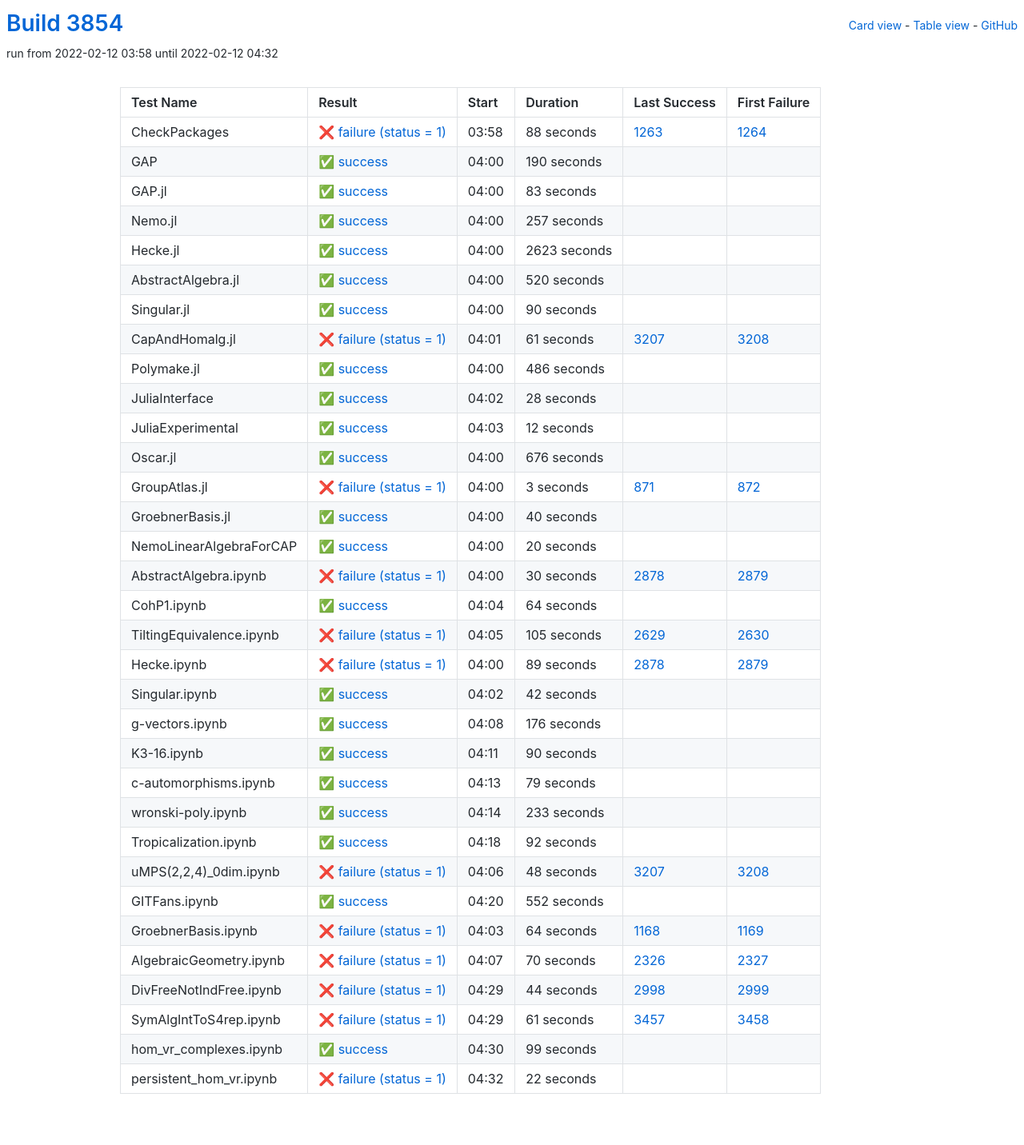
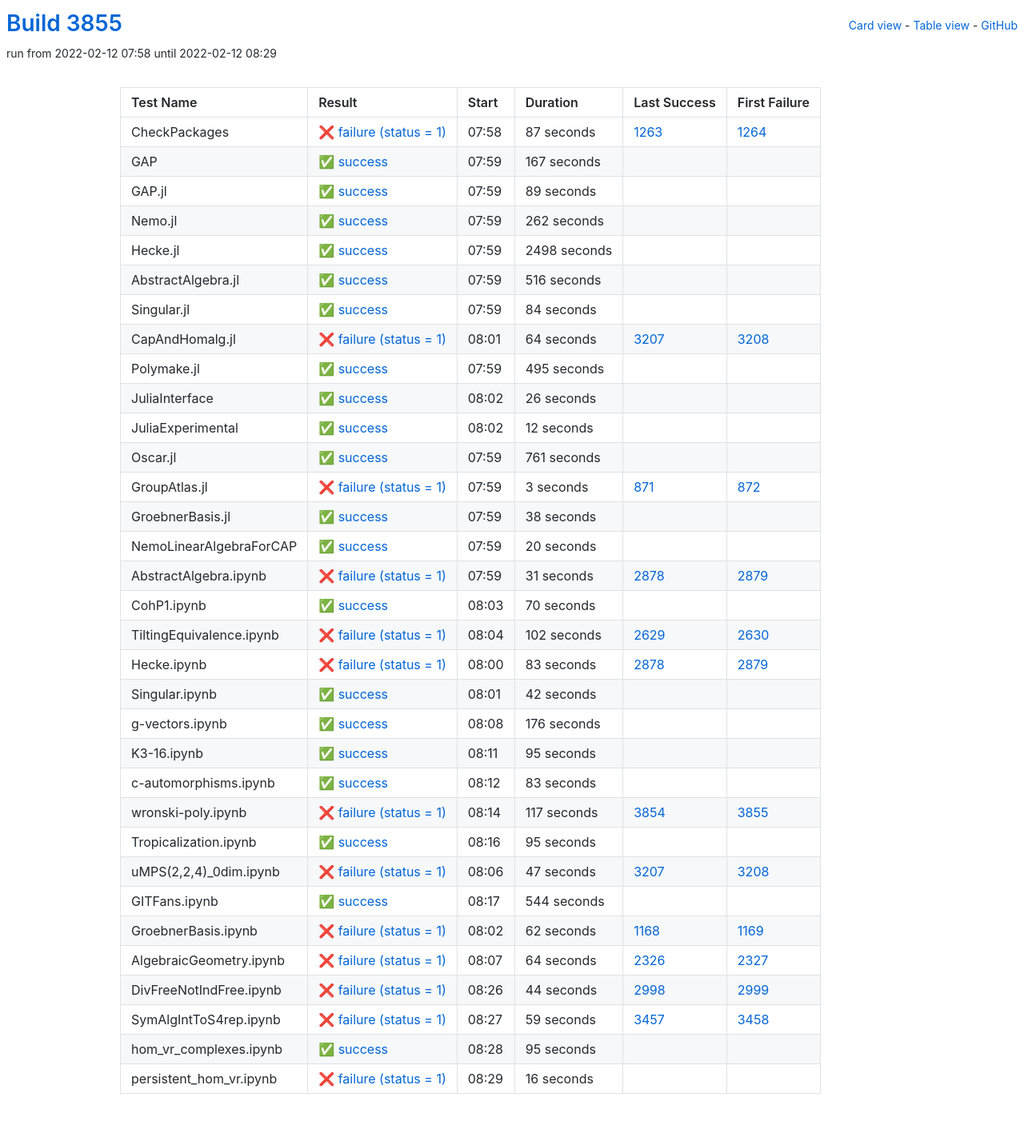
Before and after one commit to oscar-system/oscar-ci-status-stable, a Jekyll site: the page built from table.html, in a window 1280 px wide. Shown: the whole page at 80% size. Built offline with Jekyll 4.4.1, drawn with Linux system fonts in a browser that asks for light colours.

Commit message:
Build #3855

```diff
--- a/_data/ci.yml
+++ b/_data/ci.yml
@@ -1,6 +1,6 @@
 ---
-build: 3854
-build_url: https://oscarci.mathematik.uni-kl.de/job/oscar-stable/3854/
+build: 3855
+build_url: https://oscarci.mathematik.uni-kl.de/job/oscar-stable/3855/
 job: oscar-stable
 organization: oscar-system
 repo: oscar-ci-status-stable
@@ -8,128 +8,128 @@ repourl: https://github.com/oscar-system/oscar-ci-status-stable
 tests:
 - name: CheckPackages
   id: checkpackages
-  log: https://oscarci.mathematik.uni-kl.de/job/oscar-stable/3854/artifact/logs/build-3854/CheckPackages.log
-  start: 2022-02-12 03:58
+  log: https://oscarci.mathematik.uni-kl.de/job/oscar-stable/3855/artifact/logs/build-3855/CheckPackages.log
+  start: 2022-02-12 07:58
   success: false
   exitcode: 1
   status: failure
-  duration: 88
+  duration: 87
   last_success: 1263
   last_success_url: https://oscarci.mathematik.uni-kl.de/job/oscar-stable/1263/
   first_failure: 1264
   first_failure_url: https://oscarci.mathematik.uni-kl.de/job/oscar-stable/1264/
 - name: GAP
   id: gap
-  log: https://oscarci.mathematik.uni-kl.de/job/oscar-stable/3854/artifact/logs/build-3854/GAP.log
-  start: 2022-02-12 04:00
+  log: https://oscarci.mathematik.uni-kl.de/job/oscar-stable/3855/artifact/logs/build-3855/GAP.log
+  start: 2022-02-12 07:59
   success: true
   exitcode: 0
   status: success
-  duration: 190
+  duration: 167
   last_success: false
   last_success_url:
   first_failure: false
   first_failure_url:
 - name: GAP.jl
   id: gap-jl
-  log: https://oscarci.mathematik.uni-kl.de/job/oscar-stable/3854/artifact/logs/build-3854/GAP.jl.log
-  start: 2022-02-12 04:00
+  log: https://oscarci.mathematik.uni-kl.de/job/oscar-stable/3855/artifact/logs/build-3855/GAP.jl.log
+  start: 2022-02-12 07:59
   success: true
   exitcode: 0
   status: success
-  duration: 83
+  duration: 89
   last_success: false
   last_success_url:
   first_failure: false
   first_failure_url:
 - name: Nemo.jl
   id: nemo-jl
-  log: https://oscarci.mathematik.uni-kl.de/job/oscar-stable/3854/artifact/logs/build-3854/Nemo.jl.log
-  start: 2022-02-12 04:00
+  log: https://oscarci.mathematik.uni-kl.de/job/oscar-stable/3855/artifact/logs/build-3855/Nemo.jl.log
+  start: 2022-02-12 07:59
   success: true
   exitcode: 0
   status: success
-  duration: 257
+  duration: 262
   last_success: false
   last_success_url:
   first_failure: false
   first_failure_url:
 - name: Hecke.jl
   id: hecke-jl
-  log: https://oscarci.mathematik.uni-kl.de/job/oscar-stable/3854/artifact/logs/build-3854/Hecke.jl.log
-  start: 2022-02-12 04:00
+  log: https://oscarci.mathematik.uni-kl.de/job/oscar-stable/3855/artifact/logs/build-3855/Hecke.jl.log
+  start: 2022-02-12 07:59
   success: true
   exitcode: 0
   status: success
-  duration: 2623
+  duration: 2498
   last_success: false
   last_success_url:
   first_failure: false
   first_failure_url:
 - name: AbstractAlgebra.jl
   id: abstractalgebra-jl
-  log: https://oscarci.mathematik.uni-kl.de/job/oscar-stable/3854/artifact/logs/build-3854/AbstractAlgebra.jl.log
-  start: 2022-02-12 04:00
+  log: https://oscarci.mathematik.uni-kl.de/job/oscar-stable/3855/artifact/logs/build-3855/AbstractAlgebra.jl.log
+  start: 2022-02-12 07:59
   success: true
   exitcode: 0
   status: success
-  duration: 520
+  duration: 516
   last_success: false
   last_success_url:
   first_failure: false
   first_failure_url:
 - name: Singular.jl
   id: singular-jl
-  log: https://oscarci.mathematik.uni-kl.de/job/oscar-stable/3854/artifact/logs/build-3854/Singular.jl.log
-  start: 2022-02-12 04:00
+  log: https://oscarci.mathematik.uni-kl.de/job/oscar-stable/3855/artifact/logs/build-3855/Singular.jl.log
+  start: 2022-02-12 07:59
   success: true
   exitcode: 0
   status: success
-  duration: 90
+  duration: 84
   last_success: false
   last_success_url:
   first_failure: false
   first_failure_url:
 - name: CapAndHomalg.jl
   id: capandhomalg-jl
-  log: https://oscarci.mathematik.uni-kl.de/job/oscar-stable/3854/artifact/logs/build-3854/CapAndHomalg.jl.log
-  start: 2022-02-12 04:01
+  log: https://oscarci.mathematik.uni-kl.de/job/oscar-stable/3855/artifact/logs/build-3855/CapAndHomalg.jl.log
+  start: 2022-02-12 08:01
   success: false
   exitcode: 1
   status: failure
-  duration: 61
+  duration: 64
   last_success: 3207
   last_success_url: https://oscarci.mathematik.uni-kl.de/job/oscar-stable/3207/
   first_failure: 3208
   first_failure_url: https://oscarci.mathematik.uni-kl.de/job/oscar-stable/3208/
 - name: Polymake.jl
   id: polymake-jl
-  log: https://oscarci.mathematik.uni-kl.de/job/oscar-stable/3854/artifact/logs/build-3854/Polymake.jl.log
-  start: 2022-02-12 04:00
+  log: https://oscarci.mathematik.uni-kl.de/job/oscar-stable/3855/artifact/logs/build-3855/Polymake.jl.log
+  start: 2022-02-12 07:59
   success: true
   exitcode: 0
   status: success
-  duration: 486
+  duration: 495
   last_success: false
   last_success_url:
   first_failure: false
   first_failure_url:
 - name: JuliaInterface
   id: juliainterface
-  log: https://oscarci.mathematik.uni-kl.de/job/oscar-stable/3854/artifact/logs/build-3854/JuliaInterface.log
-  start: 2022-02-12 04:02
+  log: https://oscarci.mathematik.uni-kl.de/job/oscar-stable/3855/artifact/logs/build-3855/JuliaInterface.log
+  start: 2022-02-12 08:02
   success: true
   exitcode: 0
   status: success
-  duration: 28
+  duration: 26
   last_success: false
   last_success_url:
   first_failure: false
   first_failure_url:
 - name: JuliaExperimental
   id: juliaexperimental
-  log: https://oscarci.mathematik.uni-kl.de/job/oscar-stable/3854/artifact/logs/build-3854/JuliaExperimental.log
-  start: 2022-02-12 04:03
+  log: https://oscarci.mathematik.uni-kl.de/job/oscar-stable/3855/artifact/logs/build-3855/JuliaExperimental.log
+  start: 2022-02-12 08:02
   success: true
   exitcode: 0
   status: success
@@ -140,20 +140,20 @@ tests:
   first_failure_url:
 - name: Oscar.jl
   id: oscar-jl
-  log: https://oscarci.mathematik.uni-kl.de/job/oscar-stable/3854/artifact/logs/build-3854/Oscar.jl.log
-  start: 2022-02-12 04:00
+  log: https://oscarci.mathematik.uni-kl.de/job/oscar-stable/3855/artifact/logs/build-3855/Oscar.jl.log
+  start: 2022-02-12 07:59
   success: true
   exitcode: 0
   status: success
-  duration: 676
+  duration: 761
   last_success: false
   last_success_url:
   first_failure: false
   first_failure_url:
 - name: GroupAtlas.jl
   id: groupatlas-jl
-  log: https://oscarci.mathematik.uni-kl.de/job/oscar-stable/3854/artifact/logs/build-3854/GroupAtlas.jl.log
-  start: 2022-02-12 04:00
+  log: https://oscarci.mathematik.uni-kl.de/job/oscar-stable/3855/artifact/logs/build-3855/GroupAtlas.jl.log
+  start: 2022-02-12 07:59
   success: false
   exitcode: 1
   status: failure
@@ -164,20 +164,20 @@ tests:
   first_failure_url: https://oscarci.mathematik.uni-kl.de/job/oscar-stable/872/
 - name: GroebnerBasis.jl
   id: groebnerbasis-jl
-  log: https://oscarci.mathematik.uni-kl.de/job/oscar-stable/3854/artifact/logs/build-3854/GroebnerBasis.jl.log
-  start: 2022-02-12 04:00
+  log: https://oscarci.mathematik.uni-kl.de/job/oscar-stable/3855/artifact/logs/build-3855/GroebnerBasis.jl.log
+  start: 2022-02-12 07:59
   success: true
   exitcode: 0
   status: success
-  duration: 40
+  duration: 38
   last_success: false
   last_success_url:
   first_failure: false
   first_failure_url:
 - name: NemoLinearAlgebraForCAP
   id: nemolinearalgebraforcap
-  log: https://oscarci.mathematik.uni-kl.de/job/oscar-stable/3854/artifact/logs/build-3854/NemoLinearAlgebraForCAP.log
-  start: 2022-02-12 04:00
+  log: https://oscarci.mathematik.uni-kl.de/job/oscar-stable/3855/artifact/logs/build-3855/NemoLinearAlgebraForCAP.log
+  start: 2022-02-12 07:59
   success: true
   exitcode: 0
   status: success
@@ -188,56 +188,56 @@ tests:
   first_failure_url:
 - name: AbstractAlgebra.ipynb
   id: abstractalgebra-ipynb
-  log: https://oscarci.mathematik.uni-kl.de/job/oscar-stable/3854/artifact/logs/build-3854/AbstractAlgebra.ipynb.log
-  start: 2022-02-12 04:00
+  log: https://oscarci.mathematik.uni-kl.de/job/oscar-stable/3855/artifact/logs/build-3855/AbstractAlgebra.ipynb.log
+  start: 2022-02-12 07:59
   success: false
   exitcode: 1
   status: failure
-  duration: 30
+  duration: 31
   last_success: 2878
   last_success_url: https://oscarci.mathematik.uni-kl.de/job/oscar-stable/2878/
   first_failure: 2879
   first_failure_url: https://oscarci.mathematik.uni-kl.de/job/oscar-stable/2879/
 - name: CohP1.ipynb
   id: cohp1-ipynb
-  log: https://oscarci.mathematik.uni-kl.de/job/oscar-stable/3854/artifact/logs/build-3854/CohP1.ipynb.log
-  start: 2022-02-12 04:04
+  log: https://oscarci.mathematik.uni-kl.de/job/oscar-stable/3855/artifact/logs/build-3855/CohP1.ipynb.log
+  start: 2022-02-12 08:03
   success: true
   exitcode: 0
   status: success
-  duration: 64
+  duration: 70
   last_success: false
   last_success_url:
   first_failure: false
   first_failure_url:
 - name: TiltingEquivalence.ipynb
   id: tiltingequivalence-ipynb
-  log: https://oscarci.mathematik.uni-kl.de/job/oscar-stable/3854/artifact/logs/build-3854/TiltingEquivalence.ipynb.log
-  start: 2022-02-12 04:05
+  log: https://oscarci.mathematik.uni-kl.de/job/oscar-stable/3855/artifact/logs/build-3855/TiltingEquivalence.ipynb.log
+  start: 2022-02-12 08:04
   success: false
   exitcode: 1
   status: failure
-  duration: 105
+  duration: 102
   last_success: 2629
   last_success_url: https://oscarci.mathematik.uni-kl.de/job/oscar-stable/2629/
   first_failure: 2630
   first_failure_url: https://oscarci.mathematik.uni-kl.de/job/oscar-stable/2630/
 - name: Hecke.ipynb
   id: hecke-ipynb
-  log: https://oscarci.mathematik.uni-kl.de/job/oscar-stable/3854/artifact/logs/build-3854/Hecke.ipynb.log
-  start: 2022-02-12 04:00
+  log: https://oscarci.mathematik.uni-kl.de/job/oscar-stable/3855/artifact/logs/build-3855/Hecke.ipynb.log
+  start: 2022-02-12 08:00
   success: false
   exitcode: 1
   status: failure
-  duration: 89
+  duration: 83
   last_success: 2878
   last_success_url: https://oscarci.mathematik.uni-kl.de/job/oscar-stable/2878/
   first_failure: 2879
   first_failure_url: https://oscarci.mathematik.uni-kl.de/job/oscar-stable/2879/
 - name: Singular.ipynb
   id: singular-ipynb
-  log: https://oscarci.mathematik.uni-kl.de/job/oscar-stable/3854/artifact/logs/build-3854/Singular.ipynb.log
-  start: 2022-02-12 04:02
+  log: https://oscarci.mathematik.uni-kl.de/job/oscar-stable/3855/artifact/logs/build-3855/Singular.ipynb.log
+  start: 2022-02-12 08:01
   success: true
   exitcode: 0
   status: success
@@ -248,8 +248,8 @@ tests:
   first_failure_url:
 - name: g-vectors.ipynb
   id: g-vectors-ipynb
-  log: https://oscarci.mathematik.uni-kl.de/job/oscar-stable/3854/artifact/logs/build-3854/g-vectors.ipynb.log
-  start: 2022-02-12 04:08
+  log: https://oscarci.mathematik.uni-kl.de/job/oscar-stable/3855/artifact/logs/build-3855/g-vectors.ipynb.log
+  start: 2022-02-12 08:08
   success: true
   exitcode: 0
   status: success
@@ -260,104 +260,104 @@ tests:
   first_failure_url:
 - name: K3-16.ipynb
   id: k3-16-ipynb
-  log: https://oscarci.mathematik.uni-kl.de/job/oscar-stable/3854/artifact/logs/build-3854/K3-16.ipynb.log
-  start: 2022-02-12 04:11
+  log: https://oscarci.mathematik.uni-kl.de/job/oscar-stable/3855/artifact/logs/build-3855/K3-16.ipynb.log
+  start: 2022-02-12 08:11
   success: true
   exitcode: 0
   status: success
-  duration: 90
+  duration: 95
   last_success: false
   last_success_url:
   first_failure: false
   first_failure_url:
 - name: c-automorphisms.ipynb
   id: c-automorphisms-ipynb
-  log: https://oscarci.mathematik.uni-kl.de/job/oscar-stable/3854/artifact/logs/build-3854/c-automorphisms.ipynb.log
-  start: 2022-02-12 04:13
+  log: https://oscarci.mathematik.uni-kl.de/job/oscar-stable/3855/artifact/logs/build-3855/c-automorphisms.ipynb.log
+  start: 2022-02-12 08:12
   success: true
   exitcode: 0
   status: success
-  duration: 79
+  duration: 83
   last_success: false
   last_success_url:
   first_failure: false
   first_failure_url:
 - name: wronski-poly.ipynb
   id: wronski-poly-ipynb
-  log: https://oscarci.mathematik.uni-kl.de/job/oscar-stable/3854/artifact/logs/build-3854/wronski-poly.ipynb.log
-  start: 2022-02-12 04:14
+  log: https://oscarci.mathematik.uni-kl.de/job/oscar-stable/3855/artifact/logs/build-3855/wronski-poly.ipynb.log
+  start: 2022-02-12 08:14
+  success: false
+  exitcode: 1
+  status: failure
+  duration: 117
+  last_success: 3854
+  last_success_url: https://oscarci.mathematik.uni-kl.de/job/oscar-stable/3854/
+  first_failure: 3855
+  first_failure_url: https://oscarci.mathematik.uni-kl.de/job/oscar-stable/3855/
+- name: Tropicalization.ipynb
+  id: tropicalization-ipynb
+  log: https://oscarci.mathematik.uni-kl.de/job/oscar-stable/3855/artifact/logs/build-3855/Tropicalization.ipynb.log
+  start: 2022-02-12 08:16
   success: true
   exitcode: 0
   status: success
-  duration: 233
-  last_success: false
-  last_success_url:
-  first_failure: false
-  first_failure_url:
-- name: Tropicalization.ipynb
-  id: tropicalization-ipynb
-  log: https://oscarci.mathematik.uni-kl.de/job/oscar-stable/3854/artifact/logs/build-3854/Tropicalization.ipynb.log
-  start: 2022-02-12 04:18
-  success: true
-  exitcode: 0
-  status: success
-  duration: 92
+  duration: 95
   last_success: false
   last_success_url:
   first_failure: false
   first_failure_url:
 - name: uMPS(2,2,4)_0dim.ipynb
   id: umps-2-2-4-0dim-ipynb
-  log: https://oscarci.mathematik.uni-kl.de/job/oscar-stable/3854/artifact/logs/build-3854/uMPS-2-2-4-_0dim.ipynb.log
-  start: 2022-02-12 04:06
+  log: https://oscarci.mathematik.uni-kl.de/job/oscar-stable/3855/artifact/logs/build-3855/uMPS-2-2-4-_0dim.ipynb.log
+  start: 2022-02-12 08:06
   success: false
   exitcode: 1
   status: failure
-  duration: 48
+  duration: 47
   last_success: 3207
   last_success_url: https://oscarci.mathematik.uni-kl.de/job/oscar-stable/3207/
   first_failure: 3208
   first_failure_url: https://oscarci.mathematik.uni-kl.de/job/oscar-stable/3208/
 - name: GITFans.ipynb
   id: gitfans-ipynb
-  log: https://oscarci.mathematik.uni-kl.de/job/oscar-stable/3854/artifact/logs/build-3854/GITFans.ipynb.log
-  start: 2022-02-12 04:20
+  log: https://oscarci.mathematik.uni-kl.de/job/oscar-stable/3855/artifact/logs/build-3855/GITFans.ipynb.log
+  start: 2022-02-12 08:17
   success: true
   exitcode: 0
   status: success
-  duration: 552
+  duration: 544
   last_success: false
   last_success_url:
   first_failure: false
   first_failure_url:
 - name: GroebnerBasis.ipynb
   id: groebnerbasis-ipynb
-  log: https://oscarci.mathematik.uni-kl.de/job/oscar-stable/3854/artifact/logs/build-3854/GroebnerBasis.ipynb.log
-  start: 2022-02-12 04:03
+  log: https://oscarci.mathematik.uni-kl.de/job/oscar-stable/3855/artifact/logs/build-3855/GroebnerBasis.ipynb.log
+  start: 2022-02-12 08:02
   success: false
   exitcode: 1
   status: failure
-  duration: 64
+  duration: 62
   last_success: 1168
   last_success_url: https://oscarci.mathematik.uni-kl.de/job/oscar-stable/1168/
   first_failure: 1169
   first_failure_url: https://oscarci.mathematik.uni-kl.de/job/oscar-stable/1169/
 - name: AlgebraicGeometry.ipynb
   id: algebraicgeometry-ipynb
-  log: https://oscarci.mathematik.uni-kl.de/job/oscar-stable/3854/artifact/logs/build-3854/AlgebraicGeometry.ipynb.log
-  start: 2022-02-12 04:07
+  log: https://oscarci.mathematik.uni-kl.de/job/oscar-stable/3855/artifact/logs/build-3855/AlgebraicGeometry.ipynb.log
+  start: 2022-02-12 08:07
   success: false
   exitcode: 1
   status: failure
-  duration: 70
+  duration: 64
   last_success: 2326
   last_success_url: https://oscarci.mathematik.uni-kl.de/job/oscar-stable/2326/
   first_failure: 2327
   first_failure_url: https://oscarci.mathematik.uni-kl.de/job/oscar-stable/2327/
 - name: DivFreeNotIndFree.ipynb
   id: divfreenotindfree-ipynb
-  log: https://oscarci.mathematik.uni-kl.de/job/oscar-stable/3854/artifact/logs/build-3854/DivFreeNotIndFree.ipynb.log
-  start: 2022-02-12 04:29
+  log: https://oscarci.mathematik.uni-kl.de/job/oscar-stable/3855/artifact/logs/build-3855/DivFreeNotIndFree.ipynb.log
+  start: 2022-02-12 08:26
   success: false
   exitcode: 1
   status: failure
@@ -368,36 +368,36 @@ tests:
   first_failure_url: https://oscarci.mathematik.uni-kl.de/job/oscar-stable/2999/
 - name: SymAlgIntToS4rep.ipynb
   id: symalginttos4rep-ipynb
-  log: https://oscarci.mathematik.uni-kl.de/job/oscar-stable/3854/artifact/logs/build-3854/SymAlgIntToS4rep.ipynb.log
-  start: 2022-02-12 04:29
+  log: https://oscarci.mathematik.uni-kl.de/job/oscar-stable/3855/artifact/logs/build-3855/SymAlgIntToS4rep.ipynb.log
+  start: 2022-02-12 08:27
   success: false
   exitcode: 1
   status: failure
-  duration: 61
+  duration: 59
   last_success: 3457
   last_success_url: https://oscarci.mathematik.uni-kl.de/job/oscar-stable/3457/
   first_failure: 3458
   first_failure_url: https://oscarci.mathematik.uni-kl.de/job/oscar-stable/3458/
 - name: hom_vr_complexes.ipynb
   id: hom-vr-complexes-ipynb
-  log: https://oscarci.mathematik.uni-kl.de/job/oscar-stable/3854/artifact/logs/build-3854/hom_vr_complexes.ipynb.log
-  start: 2022-02-12 04:30
+  log: https://oscarci.mathematik.uni-kl.de/job/oscar-stable/3855/artifact/logs/build-3855/hom_vr_complexes.ipynb.log
+  start: 2022-02-12 08:28
   success: true
   exitcode: 0
   status: success
-  duration: 99
+  duration: 95
   last_success: false
   last_success_url:
   first_failure: false
   first_failure_url:
 - name: persistent_hom_vr.ipynb
   id: persistent-hom-vr-ipynb
-  log: https://oscarci.mathematik.uni-kl.de/job/oscar-stable/3854/artifact/logs/build-3854/persistent_hom_vr.ipynb.log
-  start: 2022-02-12 04:32
+  log: https://oscarci.mathematik.uni-kl.de/job/oscar-stable/3855/artifact/logs/build-3855/persistent_hom_vr.ipynb.log
+  start: 2022-02-12 08:29
   success: false
   exitcode: 1
   status: failure
-  duration: 22
+  duration: 16
   last_success: false
   last_success_url:
   first_failure: false
```
Also changed, not shown: README.md.
